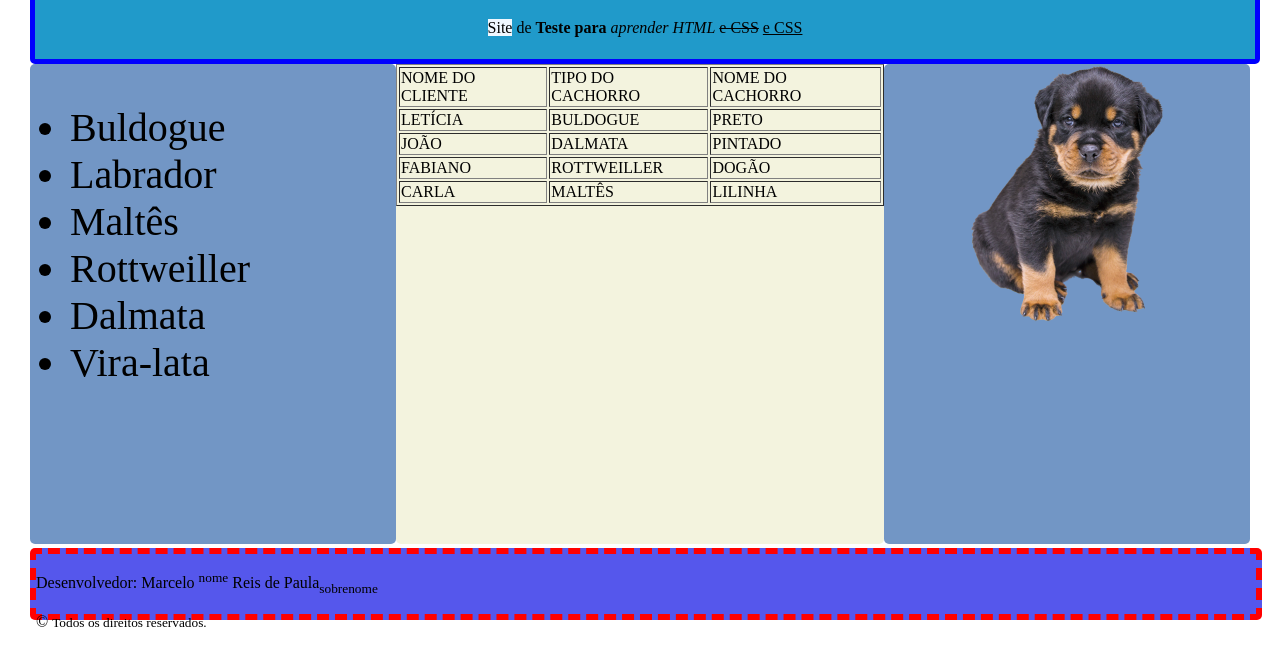
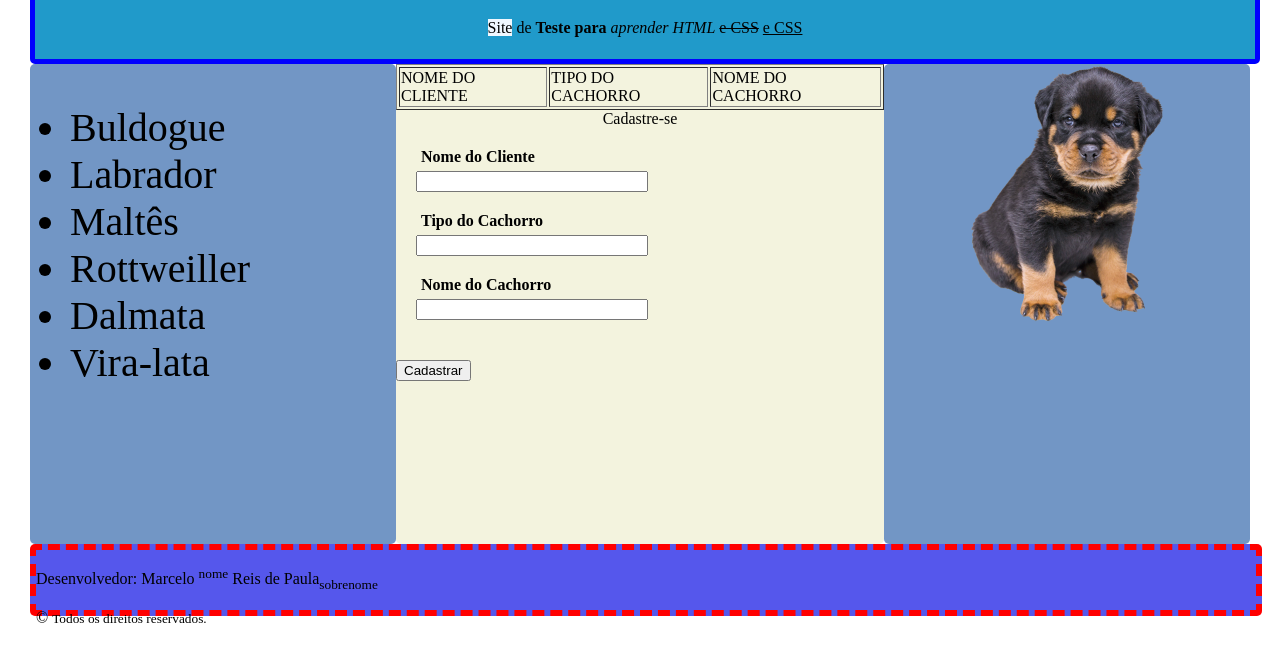
Before and after one commit to MarceloRDP/repo, a plain HTML site: page index.html in a window 1280 px wide. Shown: the part 96-762 px from the top of the page. Drawn offline with Linux system fonts and the light colour scheme.

Commit message:
Novo upload

```diff
--- a/index.html
+++ b/index.html
@@ -43,6 +43,7 @@
 
     <main>
             <table widht= "300px" border="1px" ALIGN="center">
+                <thead>
                     <tr>
                         <td>
                             NOME DO CLIENTE
@@ -54,8 +55,11 @@
                             NOME DO CACHORRO
                         </td>
                     </tr>
+                </thead>
+                <tbody>
 
-                <tr>
+                </tbody>
+                <!-- <tr>
                     <td>
                         LETÍCIA
                     </td>
@@ -100,12 +104,24 @@
                     <td>
                         LILINHA
                     </td>
-                </tr>
+                </tr> -->
 
         </table>
-
-        <form action="">
-
+        <div id="prim">Cadastre-se</div>
+        <form method="POST" action="" onsubmit= "return enviarFormulario(this);">
+            <div>
+                <label>Nome do Cliente</label>
+                <input id="nomecliente" class="form-input" type="text" name="nomecliente" />
+            </div>
+            <div>
+                <label>Tipo do Cachorro</label>
+                <input id="tipocachorro" class="form-input" type="text" name="tipocachorro" />
+            </div>
+            <div>
+                <label>Nome do Cachorro</label>
+                <input id="nomecachorro" class="form-input" type="text" name="nomecachorro" />
+            </div>
+            <button>Cadastrar</button>
         </form>
     </main>
 <!-- Alteracao teste -->
--- a/main.css
+++ b/main.css
@@ -67,6 +67,31 @@ footer {
 .ImgCachorro {
     display:flex;
     margin-left: auto;
-    margin-right: auto; /*
+    margin-right: auto;
+}
 
+#prim {
+text-align: center;
 }
+
+form label{
+    display: block;
+    font-weight: bold;
+    margin: 5px;
+}
+
+#div-form h2{
+    margin-bottom: 30px;
+}
+
+form input{
+    width: 50%;
+}
+
+form button{
+    margin-top: 20px;
+}
+
+form div{
+    margin: 20px;
+}
```
Also changed, not shown: script.js (+45 -4 lines). Lines whose indentation alone changed are shown as unchanged.
